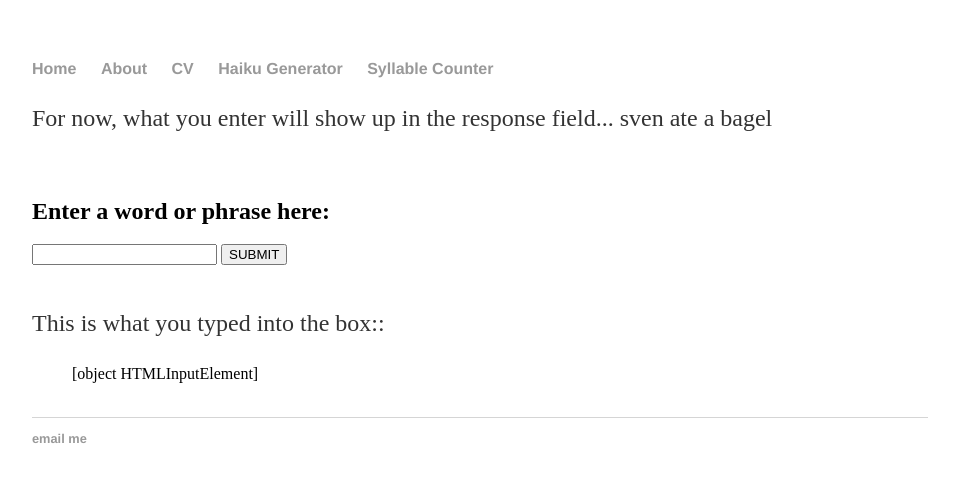
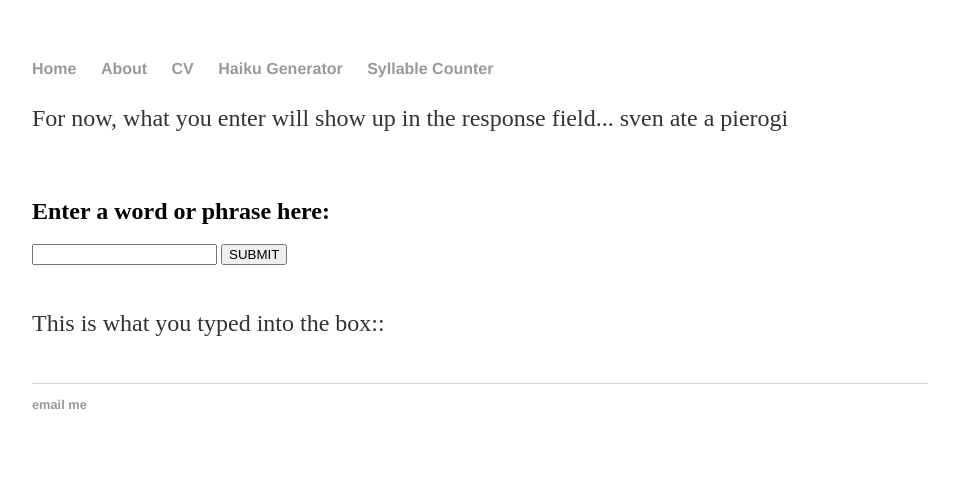
Before and after one commit to SeanEFletcher/SeanEFletcher.github.io, a Jekyll site: the page built from syllable/index.html, in a window 1280 px wide. Shown: the top 482 px of the page, without its empty margins (160-1119 px from the left). Built offline with Jekyll 4.4.1, drawn with Linux system fonts in a browser that asks for light colours.

Commit message:
Update index.html

```diff
--- a/syllable/index.html
+++ b/syllable/index.html
@@ -2,7 +2,7 @@
 layout: default
 title: Syllable Counter
 ---
-<p> For now, what you enter will show up in the response field... sven ate a bagel</p><br>
+<p> For now, what you enter will show up in the response field... sven ate a pierogi</p><br>
 <h2 id="prompt">Enter a word or phrase here:</h2>
 
       <form id="form" autocomplete="off">
```
Also changed, not shown: other parts of syllable/index.html (+2 -1 lines).
